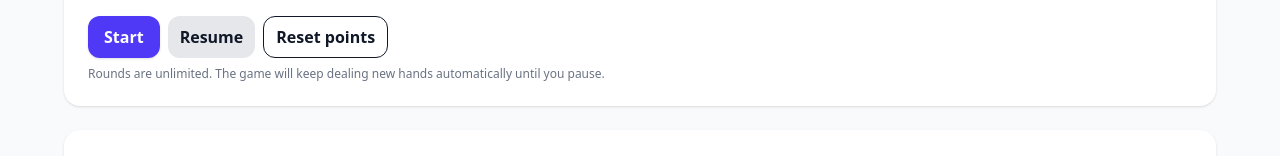
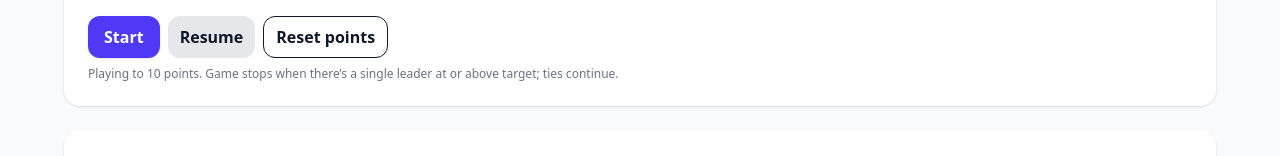
Before and after one commit to kpgbrink/passivepoker, a React (Vite) app: page / in a window 1280 px wide. Shown: the part 594-750 px from the top of the page. Built offline with nearby package versions, Linux system fonts and the light colour scheme.

Commit message:
Use score target auto to true

```diff
--- a/src/PassivePoker.tsx
+++ b/src/PassivePoker.tsx
@@ -530,7 +530,7 @@ export default function PassivePoker() {
   const [volume, setVolume] = useState(0.6);
   const [showWinnerHL, setShowWinnerHL] = useState(true);
   const [showLeaderHL, setShowLeaderHL] = useState(true);
-  const [useScoreTarget, setUseScoreTarget] = useState(false);
+  const [useScoreTarget, setUseScoreTarget] = useState(true);
   const [scoreTarget, setScoreTarget] = useState(10);
   const [championId, setChampionId] = useState<string | null>(null);
   const [championRevealAt, setChampionRevealAt] = useState<number | null>(null);
```
